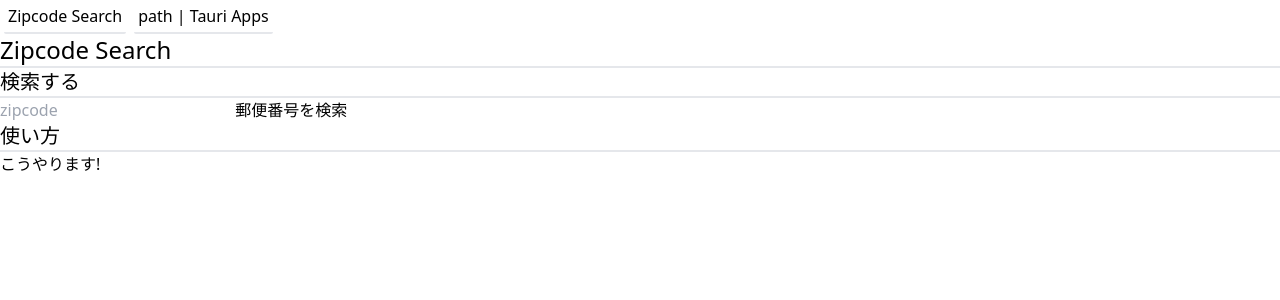
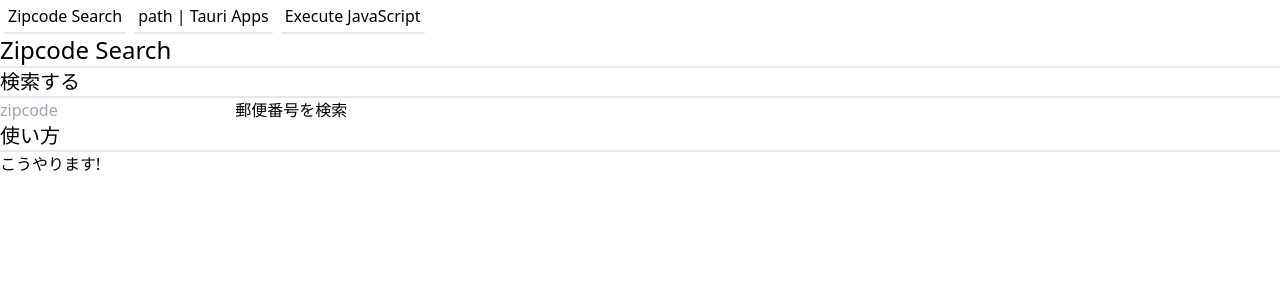
Before and after one commit to ntargon/tauri-app-svelte-tailwindcss-spa-template, a Svelte app: page / in a window 1280 px wide. Shown: the top 300 px of the page. Built offline with nearby package versions, Linux system fonts and the light colour scheme.

Commit message:
リファクタ&ページ追加

```diff
--- a/src/lib/Header.svelte
+++ b/src/lib/Header.svelte
@@ -1,27 +1,12 @@
 <script lang="ts">
   import { push } from "svelte-spa-router";
-
-    type Hoge = {
-        location: string,
-        title: string,
-    };
-
-    const hogeArray: Array<Hoge> = [
-        {
-            location: '/',
-            title: 'Zipcode Search',
-        },
-        {
-            location: '/path_api_page',
-            title: 'path | Tauri Apps',
-        },
-    ]
+  import { routesWithTitle } from "../router"
 </script>
 
 
 <div class="p-1">
-  {#each hogeArray as hoge}
-    <button on:click={() => push(hoge.location)}>{hoge.title}</button>
+  {#each routesWithTitle as routeWithTitle}
+    <button on:click={() => push(routeWithTitle.location)}>{routeWithTitle.title}</button>
   {/each}
 </div>
 
--- /dev/null
+++ b/src/pages/ExecuteJavaScript.svelte
@@ -0,0 +1,12 @@
+<script lang='ts'>
+    let code = '';
+
+    const execute = () => {
+        eval(code);
+    };
+</script>
+
+<h1>Execute JavaScript</h1>
+
+<textarea cols="30" rows="10" bind:value={code}></textarea>
+<button on:click={execute}>execute</button>
--- a/src/router/index.ts
+++ b/src/router/index.ts
@@ -1,8 +1,32 @@
 import ZipcodeSearch from '../pages/ZipcodeSearch.svelte'
 import PathApiPage from '../pages/PathApiPage.svelte'
+import ExecuteJavaScript from '../pages/ExecuteJavaScript.svelte'
 
-export const routes = {
-  '/': ZipcodeSearch,
-  '/zipcodesearch': ZipcodeSearch,
-  '/path_api_page': PathApiPage,
-}
+type RouteWithTitle = {
+  location: string,
+  title: string,
+  component: any,
+};
+
+export const routesWithTitle : Array<RouteWithTitle> = [
+  {
+      location: '/',
+      title: 'Zipcode Search',
+      component: ZipcodeSearch,
+  },
+  {
+      location: '/path_api_page',
+      title: 'path | Tauri Apps',
+      component: PathApiPage,
+  },
+  {
+      location: '/execute_javascript',
+      title: 'Execute JavaScript',
+      component: ExecuteJavaScript,
+  },
+];
+
+export const routes = routesWithTitle.reduce((prev: Object, curr: RouteWithTitle, _index) => {
+  prev[curr.location] = curr.component;
+  return prev;
+}, {});
```
